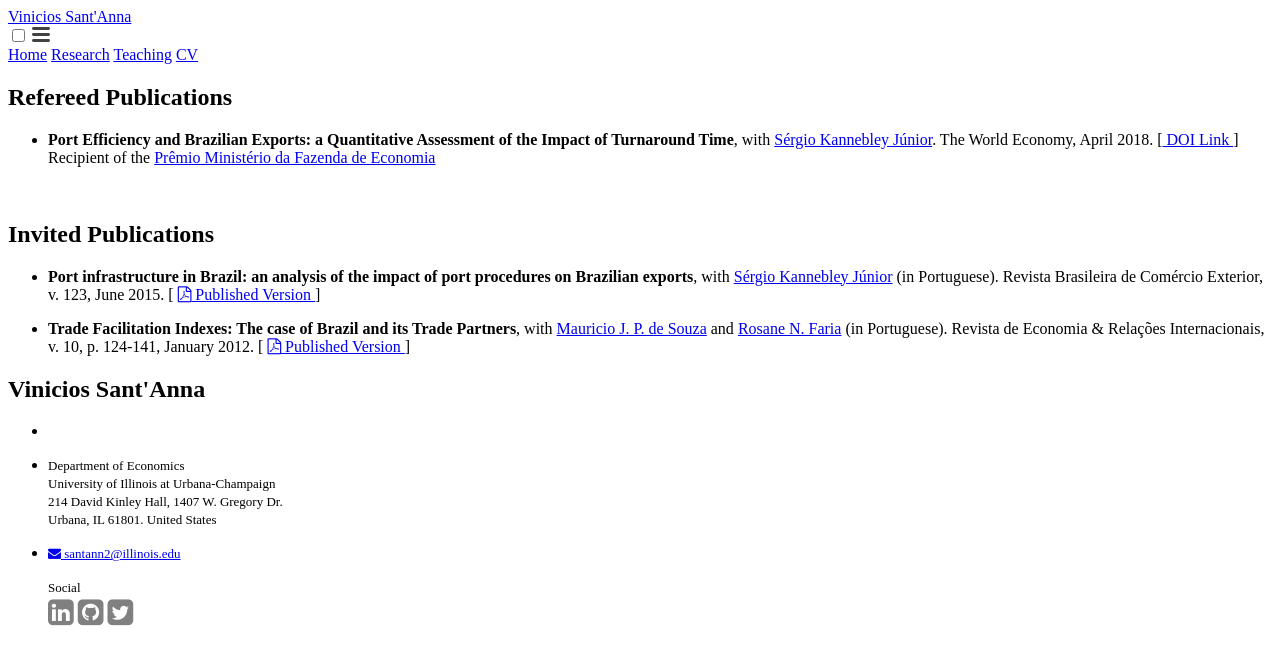
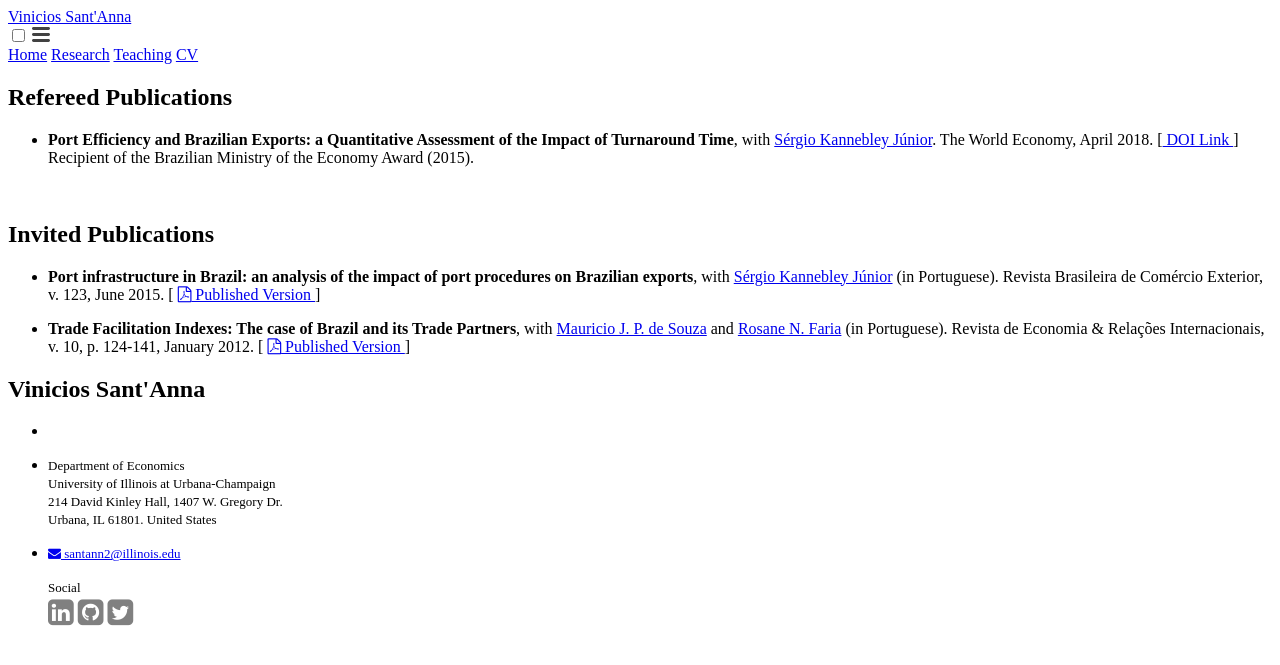
Before and after one commit to vpsantanna/vpsantanna.github.io, a Jekyll site: the page built from 2-research.md, in a window 1280 px wide. Shown: the top 665 px of the page. Built offline with Jekyll 4.4.1, drawn with Linux system fonts in a browser that asks for light colours; a script that is not in the unit is left out.

Commit message:
Update 2-research.md

```diff
--- a/2-research.md
+++ b/2-research.md
@@ -6,7 +6,7 @@ permalink: /research/
 
 # Refereed Publications
 
-- <b>Port Efficiency and Brazilian Exports: a Quantitative Assessment of the Impact of Turnaround Time</b>, with <a href="https://scholar.google.com.br/citations?user=dqFJND9idb0C&hl=en" target="_blank"> Sérgio Kannebley Júnior</a>. The World Economy, April 2018. [<a href="https://doi.org/10.1111/twec.12654" target="_blank"> DOI Link </a>] <br> Recipient of the <a href="http://www.esaf.fazenda.gov.br/assuntos/pesquisas-e-premios/premio-ministerio-da-fazenda-de-economia/trabalhos-vencedores-em-2015" target="_blank"> Prêmio Ministério da Fazenda de Economia </a>
+- <b>Port Efficiency and Brazilian Exports: a Quantitative Assessment of the Impact of Turnaround Time</b>, with <a href="https://scholar.google.com.br/citations?user=dqFJND9idb0C&hl=en" target="_blank"> Sérgio Kannebley Júnior</a>. The World Economy, April 2018. [<a href="https://doi.org/10.1111/twec.12654" target="_blank"> DOI Link </a>] <br> Recipient of the Brazilian Ministry of the Economy Award (2015).
 
 
 <br>
```
